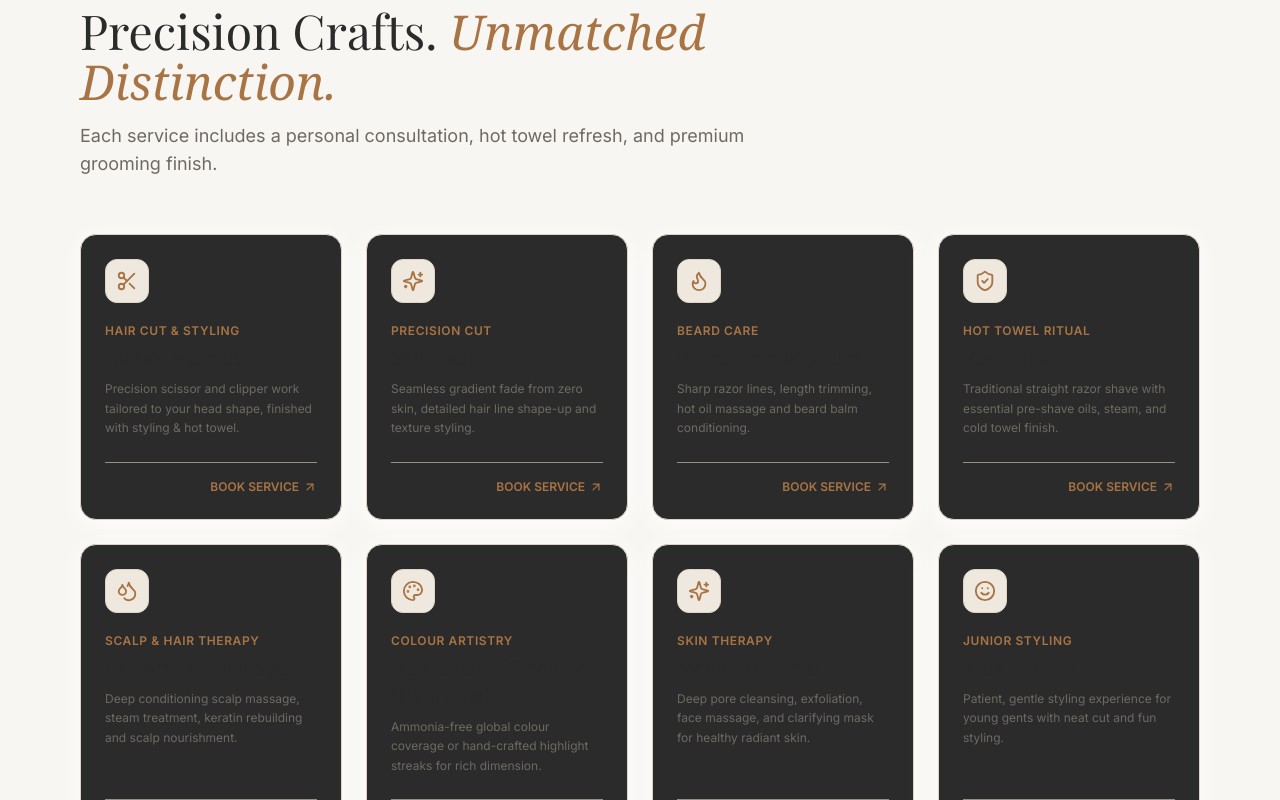
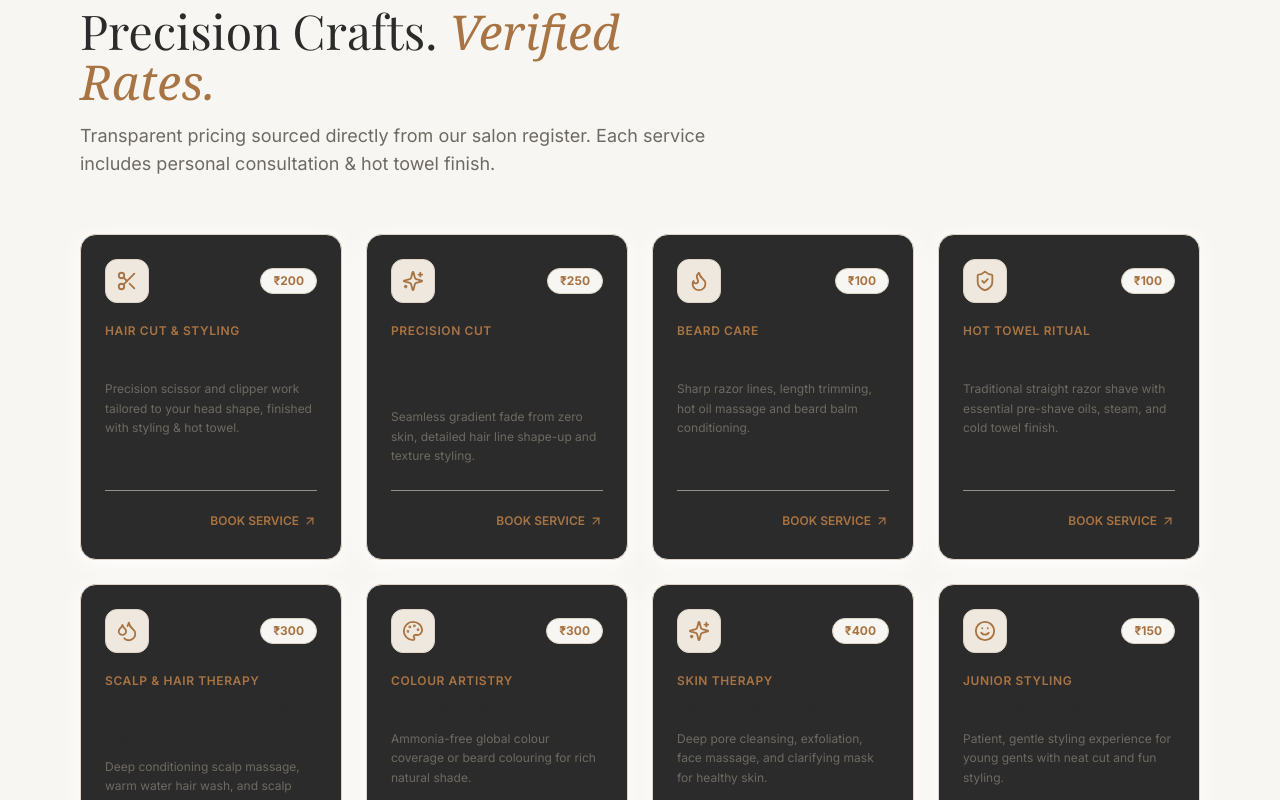
Before and after one commit to Chetan911n/hairport-salon-website, a Next.js app: page / in a window 1280 px wide. Shown: the part 1180-1980 px from the top of the page. Built offline with nearby package versions, Linux system fonts and the light colour scheme.

Commit message:
Update website service charges from live webapp client history (Haircut ₹200, Skin Fade ₹250, Beard Trim ₹100, Clean Shave ₹100, Hair Spa ₹300, Hair/Beard Colour ₹300, Facial ₹400, Kids Cut ₹150)

```diff
--- a/components/Services.tsx
+++ b/components/Services.tsx
@@ -10,13 +10,15 @@ export const featuredServicesList = [
     title: 'Classic Haircut',
     category: 'Hair Cut & Styling',
     description: 'Precision scissor and clipper work tailored to your head shape, finished with styling & hot towel.',
+    price: '₹200',
     icon: Scissors
   },
   {
     slug: 'skin-fade',
-    title: 'Skin Fade',
+    title: 'Skin Fade & Precision Cut',
     category: 'Precision Cut',
     description: 'Seamless gradient fade from zero skin, detailed hair line shape-up and texture styling.',
+    price: '₹250',
     icon: Sparkles
   },
   {
@@ -24,41 +26,47 @@ export const featuredServicesList = [
     title: 'Beard Trim & Sculpt',
     category: 'Beard Care',
     description: 'Sharp razor lines, length trimming, hot oil massage and beard balm conditioning.',
+    price: '₹100',
     icon: Flame
   },
   {
     slug: 'royal-shave',
-    title: 'Royal Shave',
+    title: 'Royal Clean Shave',
     category: 'Hot Towel Ritual',
     description: 'Traditional straight razor shave with essential pre-shave oils, steam, and cold towel finish.',
+    price: '₹100',
     icon: ShieldCheck
   },
   {
     slug: 'hair-spa',
-    title: 'Restorative Hair Spa',
+    title: 'Warm Water Wash & Hair Spa',
     category: 'Scalp & Hair Therapy',
-    description: 'Deep conditioning scalp massage, steam treatment, keratin rebuilding and scalp nourishment.',
+    description: 'Deep conditioning scalp massage, warm water hair wash, and scalp nourishment.',
+    price: '₹300',
     icon: Droplets
   },
   {
     slug: 'hair-colour',
-    title: 'Hair Colour (Global & Highlights)',
+    title: 'Hair & Beard Colour',
     category: 'Colour Artistry',
-    description: 'Ammonia-free global colour coverage or hand-crafted highlight streaks for rich dimension.',
+    description: 'Ammonia-free global colour coverage or beard colouring for rich natural shade.',
+    price: '₹300',
     icon: Palette
   },
   {
     slug: 'facial',
-    title: 'Signature Facial',
+    title: 'Skin Cleanup & Facial',
     category: 'Skin Therapy',
-    description: 'Deep pore cleansing, exfoliation, face massage, and clarifying mask for healthy radiant skin.',
+    description: 'Deep pore cleansing, exfoliation, face massage, and clarifying mask for healthy skin.',
+    price: '₹400',
     icon: Sparkles
   },
   {
     slug: 'kids-haircut',
-    title: 'Kids Haircut',
+    title: 'Kids & Junior Haircut',
     category: 'Junior Styling',
     description: 'Patient, gentle styling experience for young gents with neat cut and fun styling.',
+    price: '₹150',
     icon: Smile
   }
 ];
@@ -68,12 +76,12 @@ export default function Services() {
     <section className="border-t border-[#DDD4C6] bg-[#F8F6F2] py-24 md:py-36" id="services">
       <div className="container-luxury">
         <Reveal className="max-w-2xl">
-          <span className="eyebrow">Barbershop Services</span>
+          <span className="eyebrow">Barbershop Services &amp; Pricing</span>
           <h2 className="mt-4 font-display text-4xl leading-tight text-[#2B2B2B] md:text-5xl">
-            Precision Crafts. <span className="text-[#A87444] italic font-serif">Unmatched Distinction.</span>
+            Precision Crafts. <span className="text-[#A87444] italic font-serif">Verified Rates.</span>
           </h2>
           <p className="mt-4 text-[#6E6A63] text-base md:text-lg">
-            Each service includes a personal consultation, hot towel refresh, and premium grooming finish.
+            Transparent pricing sourced directly from our salon register. Each service includes personal consultation &amp; hot towel finish.
           </p>
         </Reveal>
 
@@ -88,6 +96,9 @@ export default function Services() {
                       <div className="flex h-11 w-11 items-center justify-center rounded-xl bg-[#EFE8DE] text-[#A87444] border border-[#DDD4C6]">
                         <Icon size={22} />
                       </div>
+                      <span className="rounded-full border border-[#DDD4C6] bg-[#F8F6F2] px-3 py-1 text-xs font-bold text-[#A87444]">
+                        {service.price}
+                      </span>
                     </div>
 
                     <span className="mt-5 block text-xs tracking-wider uppercase text-[#A87444] font-semibold">
@@ -101,7 +112,10 @@ export default function Services() {
                     </p>
                   </div>
 
-                  <div className="mt-6 flex items-center justify-end border-t border-[#DDD4C6]/60 pt-4">
+                  <div className="mt-6 flex items-center justify-between border-t border-[#DDD4C6]/60 pt-4">
+                    <span className="font-display text-lg font-bold text-[#2B2B2B]">
+                      {service.price}
+                    </span>
                     <Link
                       href="/book"
                       className="inline-flex items-center gap-1 text-xs font-semibold uppercase text-[#A87444] transition-all hover:translate-x-1"
```
